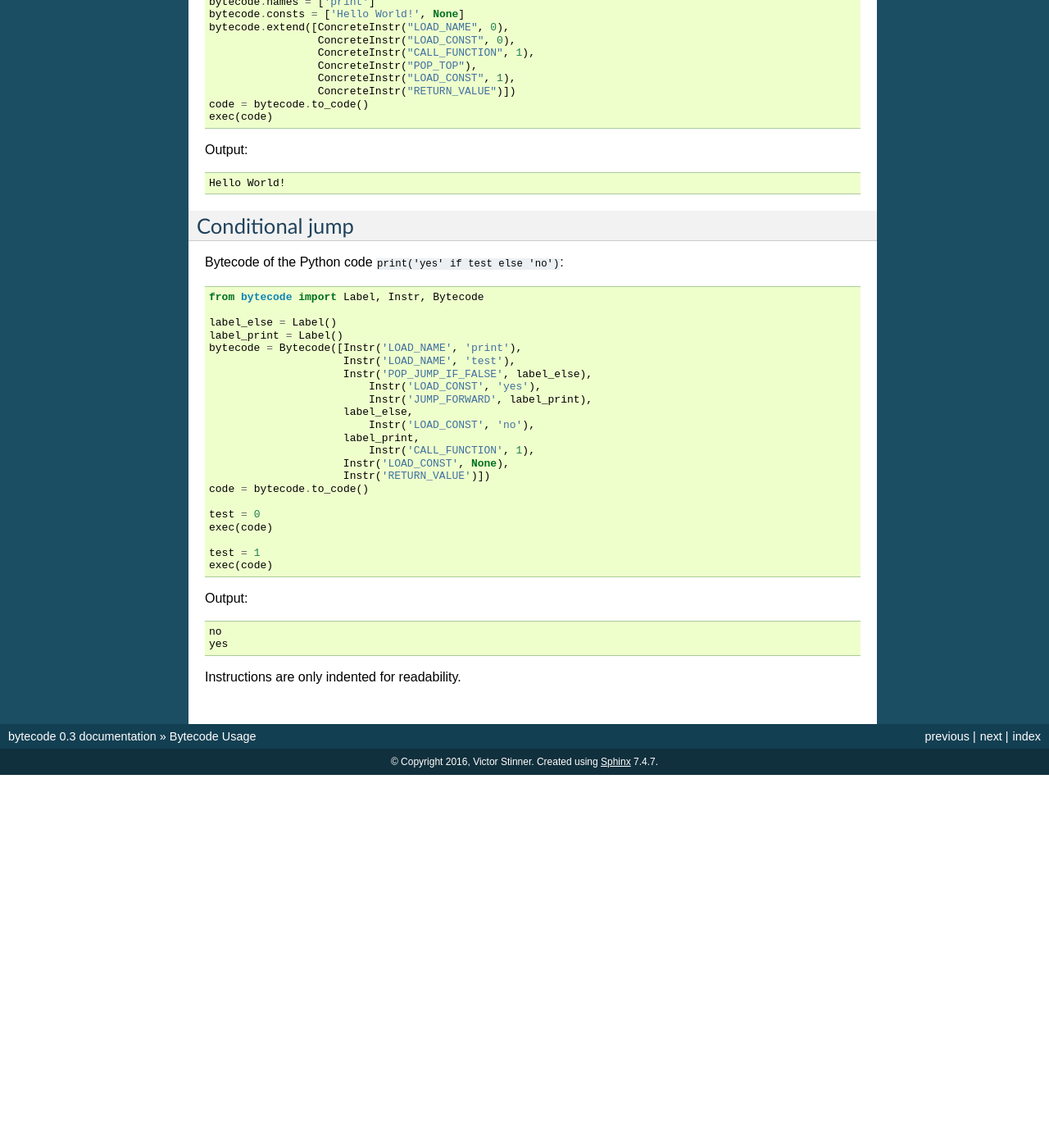
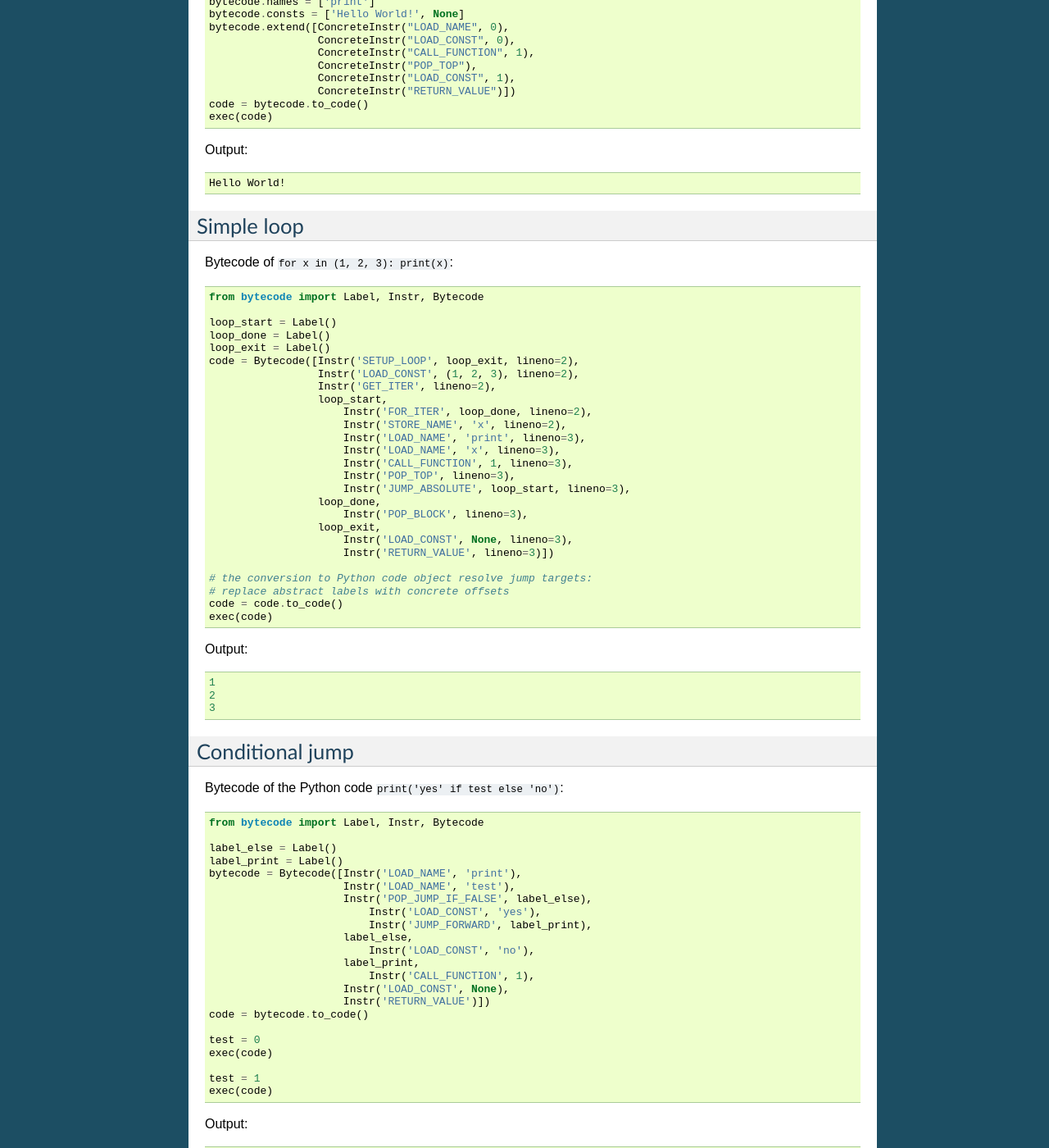
Before and after one commit to MatthieuDartiailh/bytecode, a Sphinx documentation site: the page built from doc/usage.rst, in a window 1280 px wide and 1400 px high, scrolled down 833 px. Shown: the whole window at 82% size. Built offline with Sphinx 7.4.7, drawn with Linux system fonts in a browser that asks for light colours; before the commit the page ends 1778 px from its top, so only the background shows below that.

Commit message:
doc: loop example

```diff
--- a/doc/usage.rst
+++ b/doc/usage.rst
@@ -60,6 +60,45 @@ Output::
     Hello World!
 
 
+Simple loop
+===========
+
+Bytecode of ``for x in (1, 2, 3): print(x)``::
+
+    from bytecode import Label, Instr, Bytecode
+
+    loop_start = Label()
+    loop_done = Label()
+    loop_exit = Label()
+    code = Bytecode([Instr('SETUP_LOOP', loop_exit, lineno=2),
+                     Instr('LOAD_CONST', (1, 2, 3), lineno=2),
+                     Instr('GET_ITER', lineno=2),
+                     loop_start,
+                         Instr('FOR_ITER', loop_done, lineno=2),
+                         Instr('STORE_NAME', 'x', lineno=2),
+                         Instr('LOAD_NAME', 'print', lineno=3),
+                         Instr('LOAD_NAME', 'x', lineno=3),
+                         Instr('CALL_FUNCTION', 1, lineno=3),
+                         Instr('POP_TOP', lineno=3),
+                         Instr('JUMP_ABSOLUTE', loop_start, lineno=3),
+                     loop_done,
+                         Instr('POP_BLOCK', lineno=3),
+                     loop_exit,
+                         Instr('LOAD_CONST', None, lineno=3),
+                         Instr('RETURN_VALUE', lineno=3)])
+
+    # the conversion to Python code object resolve jump targets:
+    # replace abstract labels with concrete offsets
+    code = code.to_code()
+    exec(code)
+
+Output::
+
+    1
+    2
+    3
+
+
 Conditional jump
 ================
 
```
Also changed, not shown: doc/api.rst (+9 -3 lines).
